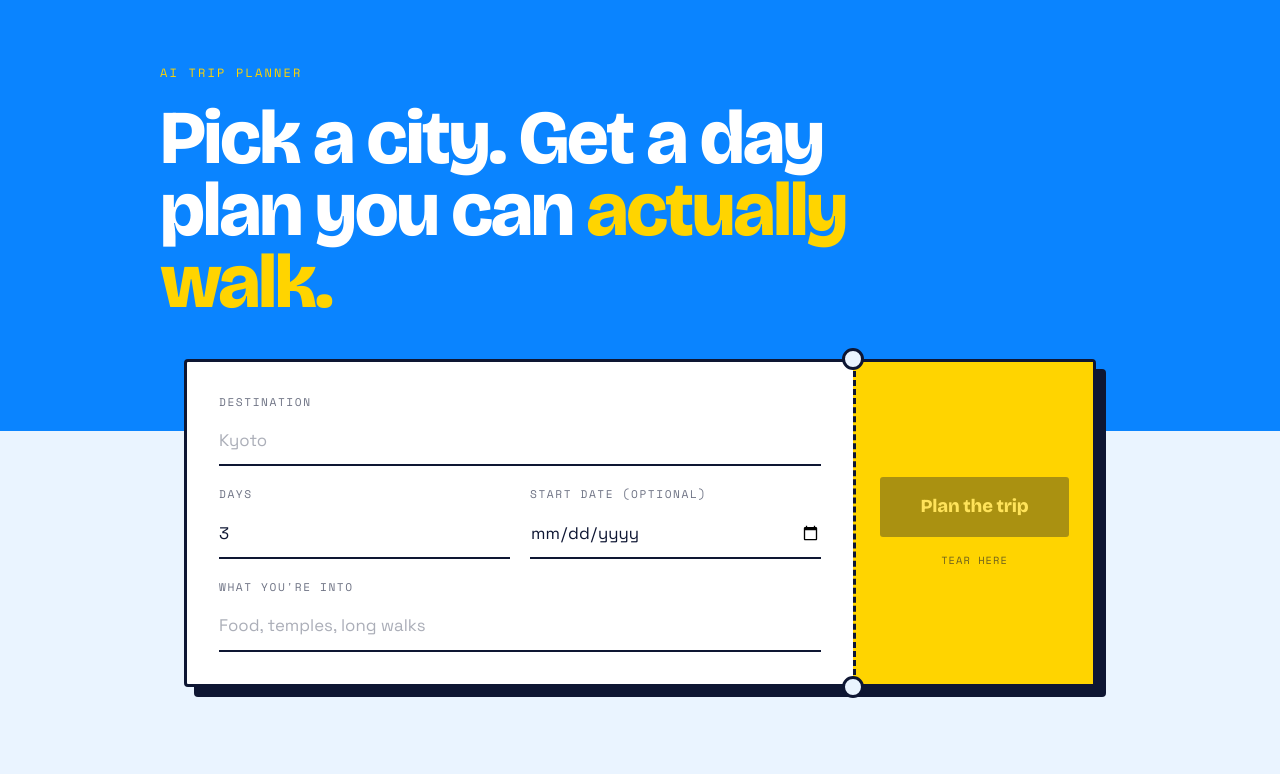
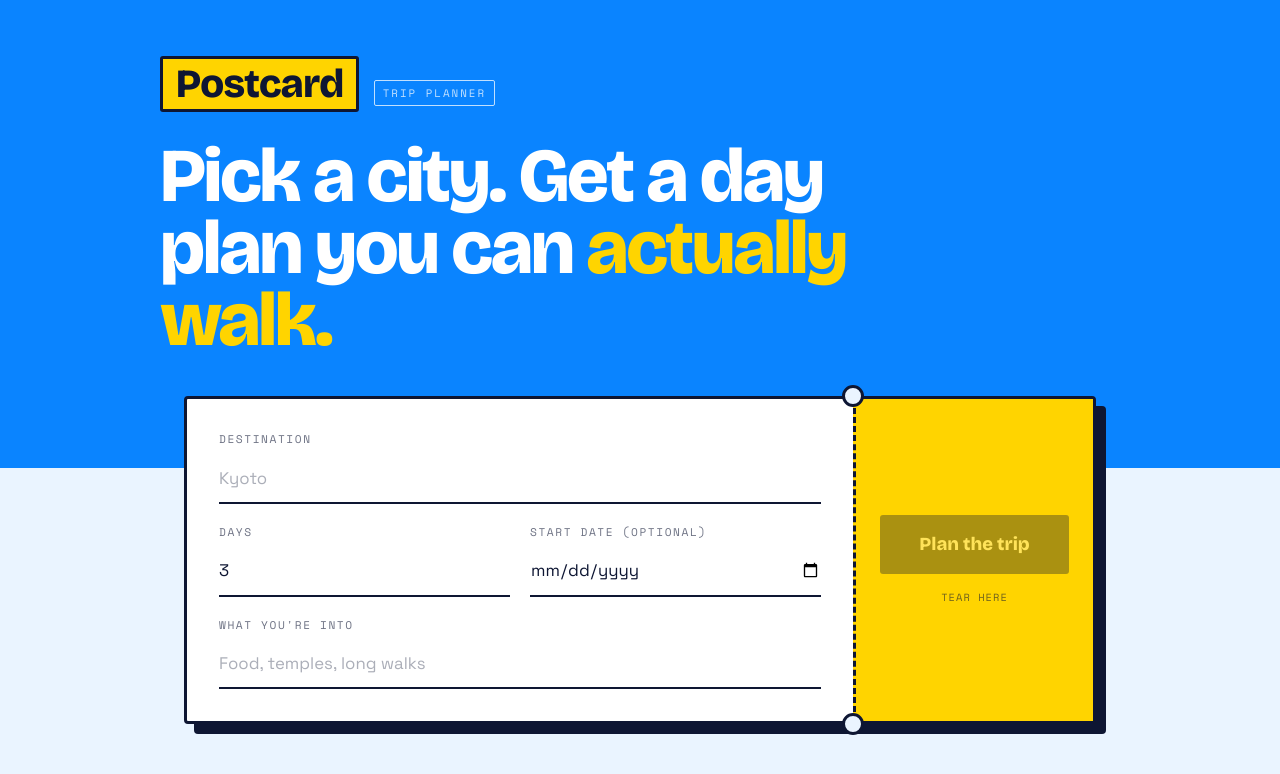
Before and after one commit to Tani7105/AI-Trip-Planner, a Next.js app in the folder trip-planner/: page / in a window 1280 px wide. Shown: the top 774 px of the page. Built offline with nearby package versions, Linux system fonts and the light colour scheme.

Commit message:
changed heading and added a new name

```diff
--- a/trip-planner/app/globals.css
+++ b/trip-planner/app/globals.css
@@ -25,7 +25,7 @@ body {
 .hero {
   background: var(--blue);
   color: var(--white);
-  padding: 4rem 1.5rem 7rem;
+  padding: 3.5rem 1.5rem 7rem;
 }
 
 .hero-inner {
@@ -33,13 +33,36 @@ body {
   margin: 0 auto;
 }
 
-.eyebrow {
+.brand {
+  display: flex;
+  align-items: baseline;
+  gap: 0.9rem;
+  margin-bottom: 1.75rem;
+}
+
+.brand-mark {
+  font-family: var(--font-display), sans-serif;
+  font-weight: 800;
+  font-size: clamp(1.8rem, 4vw, 2.5rem);
+  letter-spacing: -0.02em;
+  line-height: 1;
+  color: var(--ink);
+  background: var(--canary);
+  padding: 0.3rem 0.8rem;
+  border: 3px solid var(--ink);
+  border-radius: 3px;
+  display: inline-block;
+}
+.brand-stamp {
   font-family: var(--font-mono), monospace;
-  font-size: 0.75rem;
+  font-size: 0.68rem;
   letter-spacing: 0.18em;
   text-transform: uppercase;
-  color: var(--canary);
-  margin: 0 0 1.25rem;
+  color: var(--white);
+  border: 1.5px solid currentColor;
+  border-radius: 2px;
+  padding: 0.25rem 0.5rem;
+  opacity: 0.75;
 }
 
 .headline {
@@ -93,7 +116,6 @@ body {
   background: var(--canary);
 }
 
-/* punched notches on the tear line */
 .ticket::before,
 .ticket::after {
   content: "";
@@ -118,6 +140,12 @@ body {
   display: flex;
   flex-direction: column;
   gap: 0.4rem;
+}
+
+.field-row {
+  display: grid;
+  grid-template-columns: 1fr 1fr;
+  gap: 1.25rem;
 }
 
 .field-label {
@@ -152,7 +180,6 @@ body {
   font-family: var(--font-display), sans-serif;
   font-weight: 800;
   font-size: 1.15rem;
-  letter-spacing: -0.01em;
   color: var(--white);
   background: var(--ink);
   border: 0;
@@ -194,10 +221,44 @@ body {
   font-weight: 700;
 }
 
+/* ---------- day toggles ---------- */
+
+.day-toggles {
+  display: flex;
+  flex-wrap: wrap;
+  gap: 0.5rem;
+  margin-top: 2.5rem;
+}
+
+.day-toggle {
+  font-family: var(--font-mono), monospace;
+  font-size: 0.72rem;
+  font-weight: 700;
+  letter-spacing: 0.1em;
+  text-transform: uppercase;
+  color: var(--ink);
+  background: var(--white);
+  border: 2px solid var(--ink);
+  border-radius: 3px;
+  padding: 0.6rem 1.1rem;
+  cursor: pointer;
+  opacity: 0.45;
+  transition: opacity 0.12s ease;
+}
+
+.day-toggle.is-on {
+  color: var(--white);
+  opacity: 1;
+}
+
+.day-toggle:hover {
+  opacity: 1;
+}
+
 /* ---------- map ---------- */
 
 .map-frame {
-  margin-top: 2.5rem;
+  margin-top: 1.25rem;
   border: 3px solid var(--ink);
   border-radius: 4px;
   overflow: hidden;
@@ -211,111 +272,7 @@ body {
   opacity: 0.65;
 }
 
-/* ---------- days ---------- */
-
-.day {
-  margin-top: 3rem;
-}
-
-.day-tag {
-  display: inline-block;
-  font-family: var(--font-mono), monospace;
-  font-weight: 700;
-  font-size: 0.75rem;
-  letter-spacing: 0.16em;
-  background: var(--ink);
-  color: var(--canary);
-  padding: 0.4rem 0.8rem;
-  margin-bottom: 1rem;
-}
-
-.stops {
-  list-style: none;
-  margin: 0;
-  padding: 0;
-  display: flex;
-  flex-direction: column;
-  gap: 0.75rem;
-}
-
-.stop {
-  display: grid;
-  grid-template-columns: 6rem 1fr;
-  gap: 1rem;
-  background: var(--white);
-  border: 2px solid var(--ink);
-  border-radius: 3px;
-  padding: 1rem 1.25rem;
-}
-
-.stop-time {
-  font-family: var(--font-mono), monospace;
-  font-size: 0.8rem;
-  font-weight: 700;
-  color: var(--blue);
-  padding-top: 0.15rem;
-}
-
-.stop-name {
-  font-family: var(--font-display), sans-serif;
-  font-weight: 700;
-  font-size: 1.2rem;
-  letter-spacing: -0.01em;
-  margin: 0 0 0.25rem;
-}
-
-.stop-why {
-  font-size: 0.92rem;
-  line-height: 1.5;
-  margin: 0;
-  opacity: 0.75;
-}
-
-.badge {
-  font-family: var(--font-mono), monospace;
-  font-size: 0.6rem;
-  letter-spacing: 0.1em;
-  text-transform: uppercase;
-  background: var(--coral);
-  color: var(--white);
-  padding: 0.15rem 0.4rem;
-  margin-left: 0.5rem;
-  vertical-align: middle;
-}
-
-/* ---------- responsive ---------- */
-
-@media (max-width: 640px) {
-  .ticket {
-    grid-template-columns: 1fr;
-  }
-
-  .ticket-stub {
-    border-left: 0;
-    border-top: 3px dashed var(--ink);
-  }
-
-  .ticket::before,
-  .ticket::after {
-    display: none;
-  }
-
-  .stop {
-    grid-template-columns: 1fr;
-    gap: 0.35rem;
-  }
-}
-
-@media (prefers-reduced-motion: reduce) {
-  * {
-    transition: none !important;
-  }
-}
-.field-row {
-  display: grid;
-  grid-template-columns: 1fr 1fr;
-  gap: 1.25rem;
-}
+/* ---------- exports ---------- */
 
 .exports {
   display: flex;
@@ -352,57 +309,50 @@ body {
   margin: 0;
 }
 
-.cal-link {
+/* ---------- days ---------- */
+
+.day {
+  margin-top: 3rem;
+}
+
+.day-tag {
   display: inline-block;
   font-family: var(--font-mono), monospace;
-  font-size: 0.68rem;
+  font-weight: 700;
+  font-size: 0.75rem;
+  letter-spacing: 0.16em;
+  color: var(--white);
+  padding: 0.4rem 0.8rem;
+  border: 2px solid var(--ink);
+  border-radius: 3px;
+}
+
+.day-area {
+  font-family: var(--font-mono), monospace;
+  font-size: 0.72rem;
   letter-spacing: 0.08em;
   text-transform: uppercase;
-  color: var(--blue);
-  text-decoration: none;
-  border-bottom: 1px solid currentColor;
-  margin-top: 0.6rem;
+  opacity: 0.6;
+  margin: 0.6rem 0 1rem;
 }
 
-.cal-link:hover {
-  color: var(--coral);
+.stops {
+  list-style: none;
+  margin: 0;
+  padding: 0;
+  display: flex;
+  flex-direction: column;
+  gap: 0.75rem;
 }
 
-@media (max-width: 640px) {
-  .field-row {
-    grid-template-columns: 1fr;
-  }
-}
-.day-toggles {
-  display: flex;
-  flex-wrap: wrap;
-  gap: 0.5rem;
-  margin-top: 2.5rem;
-}
-
-.day-toggle {
-  font-family: var(--font-mono), monospace;
-  font-size: 0.72rem;
-  font-weight: 700;
-  letter-spacing: 0.1em;
-  text-transform: uppercase;
-  color: var(--ink);
+.stop {
+  display: grid;
+  grid-template-columns: 6rem 1fr;
+  gap: 1rem;
   background: var(--white);
   border: 2px solid var(--ink);
   border-radius: 3px;
-  padding: 0.6rem 1.1rem;
-  cursor: pointer;
-  opacity: 0.45;
-  transition: opacity 0.12s ease;
-}
-
-.day-toggle.is-on {
-  color: var(--white);
-  opacity: 1;
-}
-
-.day-toggle:hover {
-  opacity: 1;
+  padding: 1rem 1.25rem;
 }
 
 .stop.is-clickable {
@@ -415,6 +365,14 @@ body {
 
 .stop.is-focused {
   box-shadow: 6px 6px 0 var(--ink);
+}
+
+.stop-time {
+  font-family: var(--font-mono), monospace;
+  font-size: 0.8rem;
+  font-weight: 700;
+  color: var(--blue);
+  padding-top: 0.15rem;
 }
 
 .stop-num {
@@ -434,14 +392,78 @@ body {
   flex-shrink: 0;
 }
 
-.day-tag {
+.stop-name {
+  font-family: var(--font-display), sans-serif;
+  font-weight: 700;
+  font-size: 1.2rem;
+  letter-spacing: -0.01em;
+  margin: 0 0 0.25rem;
+}
+
+.stop-why {
+  font-size: 0.92rem;
+  line-height: 1.5;
+  margin: 0;
+  opacity: 0.75;
+}
+
+.badge {
+  font-family: var(--font-mono), monospace;
+  font-size: 0.6rem;
+  letter-spacing: 0.1em;
+  text-transform: uppercase;
+  background: var(--coral);
   color: var(--white);
+  padding: 0.15rem 0.4rem;
+  margin-left: 0.5rem;
+  vertical-align: middle;
 }
-.day-area {
+
+.cal-link {
+  display: inline-block;
   font-family: var(--font-mono), monospace;
-  font-size: 0.72rem;
+  font-size: 0.68rem;
   letter-spacing: 0.08em;
   text-transform: uppercase;
-  opacity: 0.6;
-  margin: 0 0 1rem;
+  color: var(--blue);
+  text-decoration: none;
+  border-bottom: 1px solid currentColor;
+  margin-top: 0.6rem;
 }
+
+.cal-link:hover {
+  color: var(--coral);
+}
+
+/* ---------- responsive ---------- */
+
+@media (max-width: 640px) {
+  .ticket {
+    grid-template-columns: 1fr;
+  }
+
+  .ticket-stub {
+    border-left: 0;
+    border-top: 3px dashed var(--ink);
+  }
+
+  .ticket::before,
+  .ticket::after {
+    display: none;
+  }
+
+  .field-row {
+    grid-template-columns: 1fr;
+  }
+
+  .stop {
+    grid-template-columns: 1fr;
+    gap: 0.35rem;
+  }
+}
+
+@media (prefers-reduced-motion: reduce) {
+  * {
+    transition: none !important;
+  }
+}
--- a/trip-planner/app/layout.tsx
+++ b/trip-planner/app/layout.tsx
@@ -23,8 +23,9 @@ const mono = Space_Mono({
 });
 
 export const metadata: Metadata = {
-  title: "Trip Planner",
-  description: "Day-by-day plans for any city.",
+  title: "Postcard — trip planner",
+  description:
+    "Day-by-day plans for any city, clustered so you're not crossing town twice.",
 };
 
 export default function RootLayout({
--- a/trip-planner/app/page.tsx
+++ b/trip-planner/app/page.tsx
@@ -9,9 +9,13 @@ type GeoHit = { name: string; lat: number; lng: number };
 /* ---------- export helpers ---------- */
 
 function toText(city: string, plan: Day[]) {
-  const lines = [`${city.toUpperCase()} — ${plan.length} DAY TRIP`, ""];
+  const lines = [
+    "POSTCARD",
+    `${city.toUpperCase()} — ${plan.length} DAY TRIP`,
+    "",
+  ];
   for (const d of plan) {
-    lines.push(`DAY ${d.day}`);
+    lines.push(`DAY ${d.day} — ${d.area.toUpperCase()}`);
     for (const s of d.stops) {
       lines.push(`  ${s.time}  ${s.name}`);
       lines.push(`           ${s.why}`);
@@ -39,7 +43,10 @@ async function downloadPdf(city: string, plan: Day[]) {
   const { jsPDF } = await import("jspdf");
   const doc = new jsPDF();
 
-  let y = 20;
+  doc.setFontSize(9);
+  doc.text("POSTCARD", 15, 12);
+
+  let y = 24;
   doc.setFontSize(20);
   doc.text(`${city} — ${plan.length} day trip`, 15, y);
   y += 12;
@@ -50,7 +57,7 @@ async function downloadPdf(city: string, plan: Day[]) {
       y = 20;
     }
     doc.setFontSize(14);
-    doc.text(`Day ${d.day}`, 15, y);
+    doc.text(`Day ${d.day} — ${d.area}`, 15, y);
     y += 8;
 
     doc.setFontSize(10);
@@ -214,7 +221,10 @@ export default function Home() {
     <main>
       <header className="hero">
         <div className="hero-inner">
-          <p className="eyebrow">AI trip planner</p>
+          <div className="brand">
+            <span className="brand-mark">Postcard</span>
+            <span className="brand-stamp">Trip planner</span>
+          </div>
           <h1 className="headline">
             Pick a city. Get a day plan you can <em>actually walk.</em>
           </h1>
```
